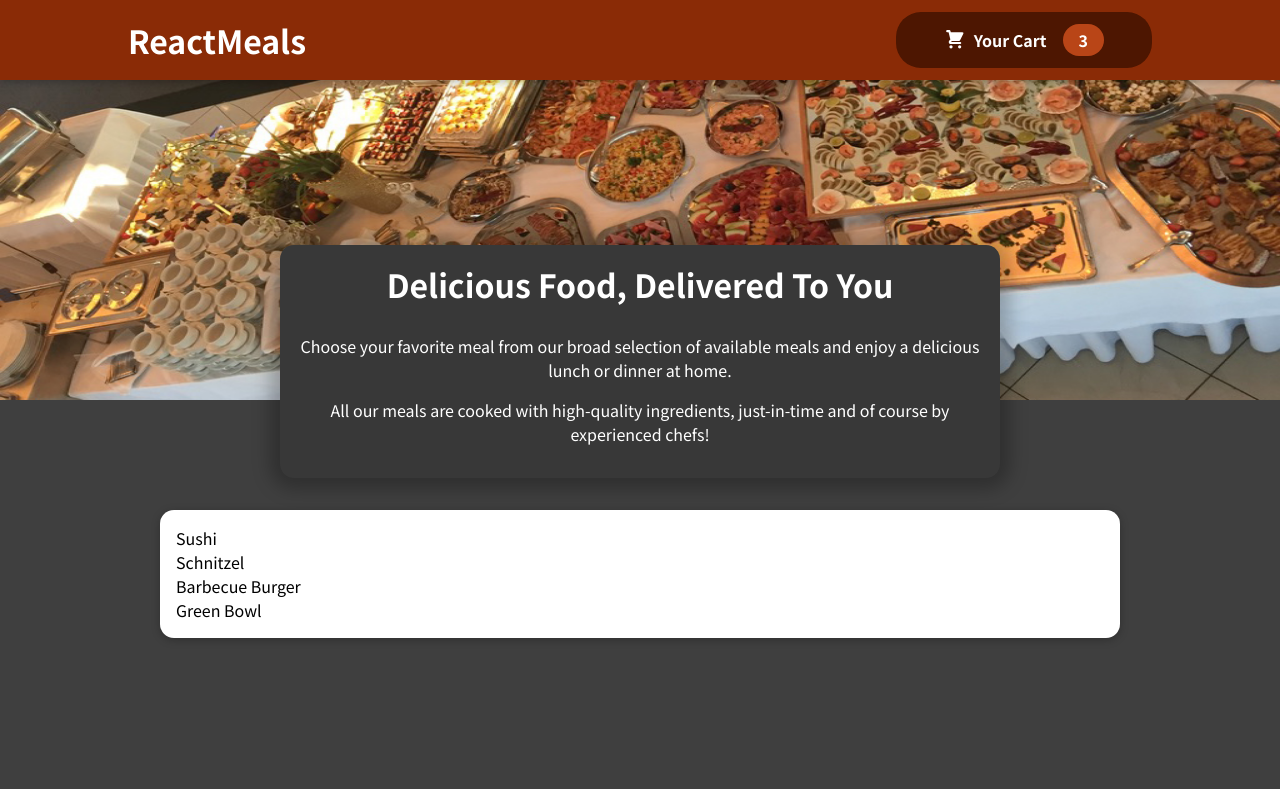
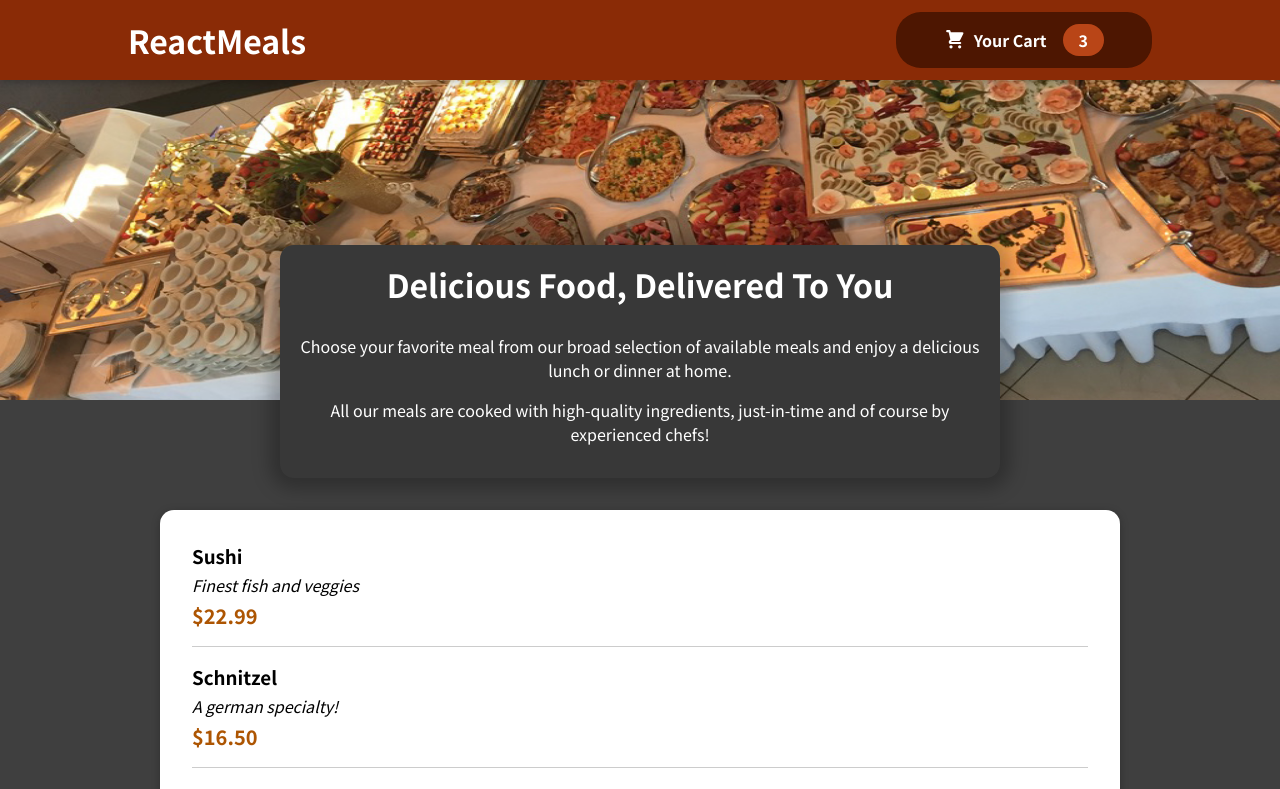
Before and after one commit to davmz/Food-Order-App, a JavaScript app: page / in a window 1280 px wide. Shown: the top 789 px of the page. Built offline with nearby package versions, Linux system fonts and the light colour scheme.

Commit message:
Configured structured component to display separeted food in a styled list format

```diff
--- a/src/components/Meals/AvailableMeals.js
+++ b/src/components/Meals/AvailableMeals.js
@@ -1,5 +1,6 @@
+import MealItem from "./MealItem/MealItem.js";
+
 import Card from "../UI/Card.js";
-
 import classes from "./AvailableMeals.module.css";
 
 const DUMMY_MEALS = [
@@ -36,9 +37,12 @@
  */
 const AvailableMeals = () => {
     const mealsList = DUMMY_MEALS.map((meal) => (
-        <li>
-            {meal.name}
-        </li>
+        <MealItem
+            key={meal.id}
+            name={meal.name}
+            price={meal.price}
+            description={meal.description}
+        />
     ));
 
     return (
--- /dev/null
+++ b/src/components/Meals/MealItem/MealItem.js
@@ -0,0 +1,30 @@
+import classes from "./MealItem.module.css";
+
+/**
+ * Returns the Meal Item component.
+ *
+ * @returns The Meal Item component.
+ */
+const MealItem = (props) => {
+    const price = `$${props.price.toFixed(2)}`;
+
+    return (
+        <>
+            <li className={classes.meal}>
+                <div>
+                    <h3>{props.name}</h3>
+
+                    <div className={classes.description}>{props.description}</div>
+
+                    <div className={classes.price}>{price}</div>
+                </div>
+
+                <div>
+
+                </div>
+            </li>
+        </>
+    );
+};
+
+export default MealItem;
--- /dev/null
+++ b/src/components/Meals/MealItem/MealItem.module.css
@@ -0,0 +1,22 @@
+.meal {
+    margin: 1rem;
+    display: flex;
+    padding-bottom: 1rem;
+    justify-content: space-between;
+    border-bottom: 1px solid #ccc;
+}
+
+    .meal h3 {
+        margin: 0 0 0.25rem 0;
+    }
+
+    .description {
+        font-style: italic;
+    }
+
+    .price {
+        color: #ad5502;
+        font-weight: bold;
+        font-size: 1.25rem;
+        margin-top: 0.25rem;
+    }
```
Also changed, not shown: src/components/Meals/MealItem/MealItemForm.js (added, +14 -0 lines).
